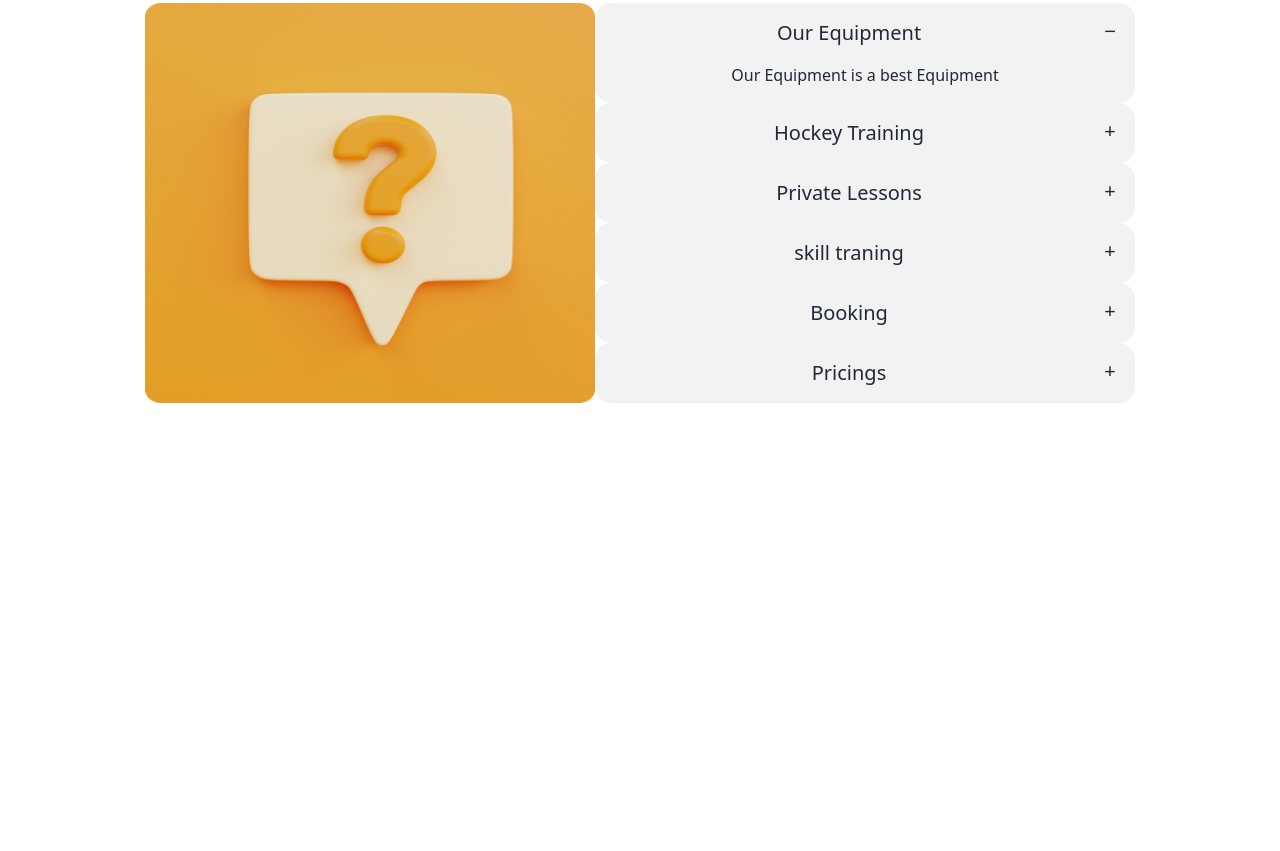
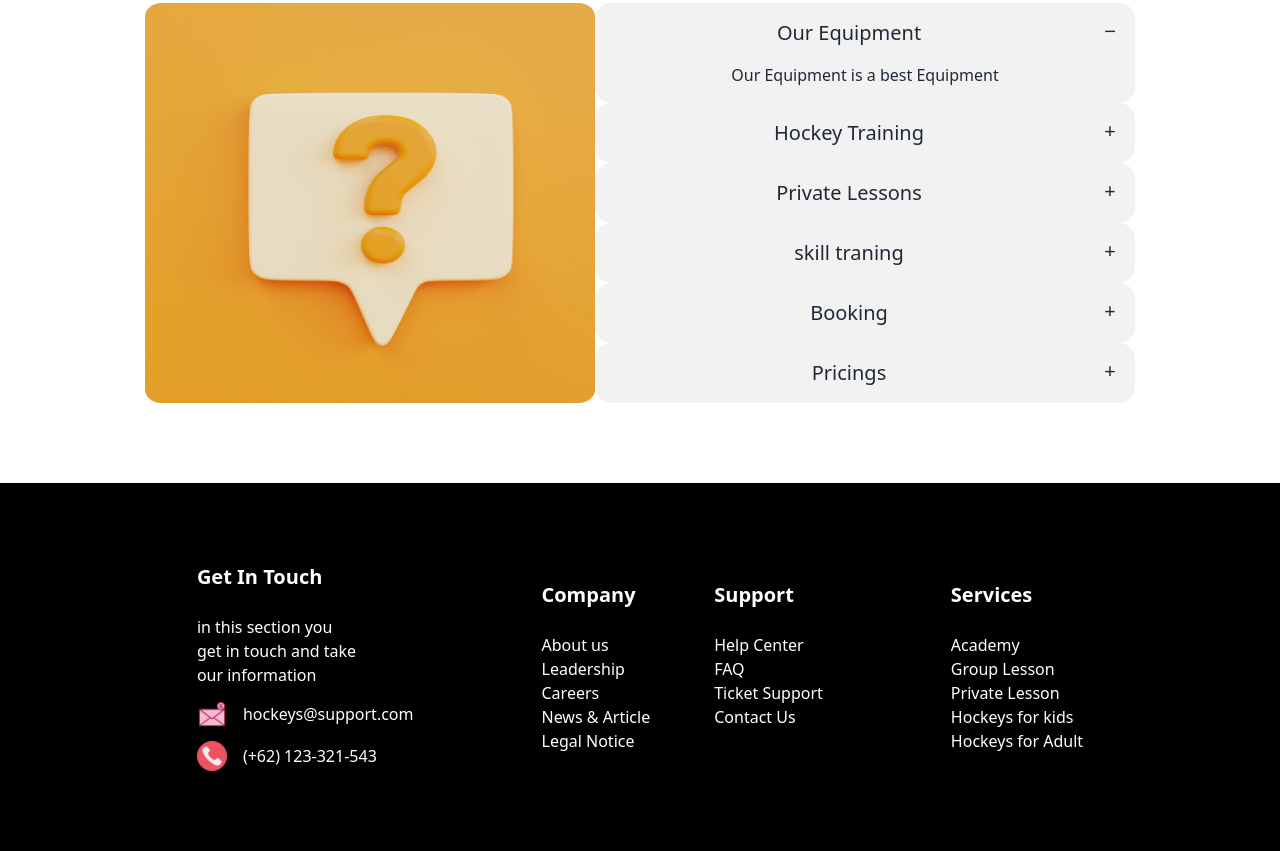
Before and after one commit to minhazapon/PH-assignment-3, a plain HTML site: page index.html in a window 1280 px wide. Shown: the part 3279-4130 px from the top of the page. Before the commit the page ends 3682 px from the top, so only its background shows below. Drawn offline with nearby package versions, Linux system fonts and the light colour scheme.

Commit message:
footer file

```diff
--- a/index.html
+++ b/index.html
@@ -574,9 +574,91 @@
 
 
 
-
     </main>
 
+
+
+    <footer class="mt-20">
+
+       <div class="flex justify-center items-center gap-32 bg-black text-white p-20 flex-col md:flex-row lg:flex-row">
+         <!-- get in touch section -->
+
+
+        <div>
+          <h1 class="text-xl font-bold">Get In Touch</h1>
+          <br>
+          <p>in this section you <br>get in touch and take<br> our information</p>
+
+          <div class=" mt-3 flex items-center gap-4">
+            <img class="h-[30px] w-[30px]" src="Images/talk.png" alt="">
+            <h1><a>hockeys@support.com</a></h1>
+          </div>
+
+          <div class=" mt-3 flex items-center gap-4">
+            <img class="h-[30px] w-[30px]" src="Images/phone-call.png" alt="">
+            <h1>(+62) 123-321-543</h1>
+          </div>
+        </div>
+
+
+       <!-- C.S SECTION -->
+
+       <div class="flex gap-16">
+
+        <div>
+          <h1 class="text-xl font-bold">Company</h1>
+          <br>
+          <h1>About us</h1>
+          <h1>Leadership</h1>
+          <h1>Careers</h1>
+          <h1>News & Article</h1>
+          <h1>Legal Notice</h1>
+        </div>
+
+        <div>
+          <h1 class="text-xl font-bold">Support</h1>
+          <br>
+          <h1>Help Center</h1>
+          <h1>FAQ</h1>
+          <h1>Ticket Support</h1>
+          <h1>Contact Us</h1>
+
+
+
+        </div>
+
+
+
+
+       </div>
+
+
+
+
+       <div>
+        <h1 class="text-xl font-bold">Services</h1>
+        <br>
+        <h1>Academy</h1>
+        <h1>Group Lesson</h1>
+        <h1>Private Lesson</h1>
+        <h1>Hockeys for kids</h1>
+        <h1>Hockeys for Adult</h1>
+
+
+       </div>
+
+
+
+
+
+
+
+
+
+       </div>
+
+
+    </footer>
 
 
 
```
Also changed, not shown: Images/phone-call.png (added), Images/talk.png (added).
